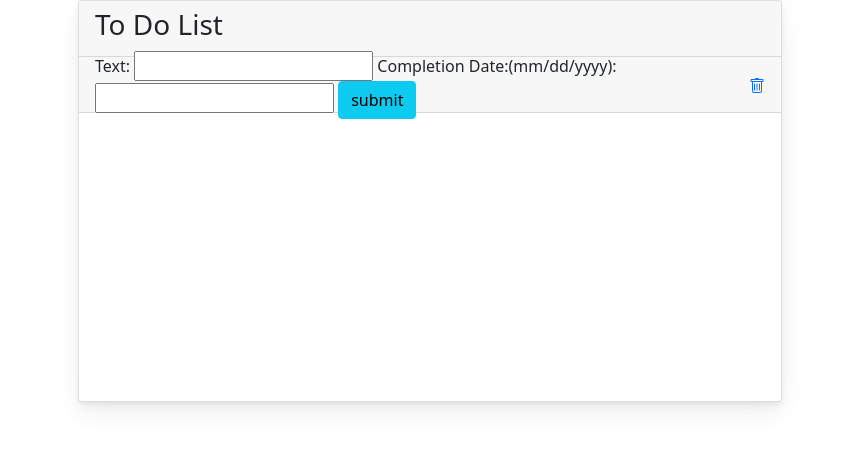
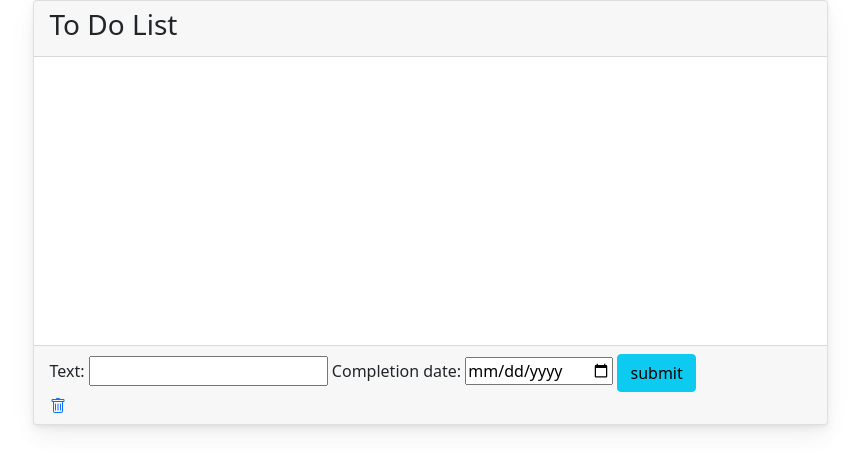
Before and after one commit to romikgosai/todolist, a Django app: page / in a window 1280 px wide. Shown: the top 471 px of the page, without its empty margins (128-988 px from the left). Run offline with Django 4.2, Linux system fonts and the light colour scheme; data that the repository does not hold is empty.

Commit message:
commit -4

```diff
--- a/app/forms.py
+++ b/app/forms.py
@@ -6,3 +6,5 @@ class TodoModelForm(forms.ModelForm):
     class Meta:
         model = Todo
         fields = ['text','completion_date']
+        widgets = {'completion_date': forms.DateInput(format=('%m/%d/%Y'), attrs={'type':'date'}),
+}
--- a/app/models.py
+++ b/app/models.py
@@ -7,7 +7,7 @@ class Todo(models.Model):
     text = models.CharField(max_length=50)
     completed = models.BooleanField(default=False)
     important = models.BooleanField(default=False)
-    completion_date = models.DateField("Completion Date:(mm/dd/yyyy)",auto_now_add=False,auto_now=False,blank=True)
+    completion_date = models.DateField(auto_now_add=False,auto_now=False,blank=True)
 
     def __str__(self):
         return self.text
--- a/app/templates/app/index.html
+++ b/app/templates/app/index.html
@@ -12,23 +12,10 @@
 </head>
 <body>
 <div class="row d-flex justify-content-center container">
-        <div class="col-md-8">
+        <div class="col-md-9">
             <div class="card-hover-shadow-2x mb-3 card">
         <div class="card-header-tab card-header">
             <div class="card-header-title font-size-lg justify-content-center text-capitalize font-weight-normal"><h3>To Do List</h3></div>
-        </div>
-        <div class="card-header-tab justify-content-center card-header">
-            <form action="{% url 'add' %}" method="POST">
-                {% csrf_token %}
-                    {{form}}
-                    <input type="Submit" value="submit" class="btn btn-info col">
-                </form>
-                <a class="widget-content-left" href='{% url 'deleteall' %}' >
-                    <svg xmlns="http://www.w3.org/2000/svg" width="16" height="16" fill="currentColor" class="bi bi-trash" viewBox="0 0 16 16">
-                        <path d="M5.5 5.5A.5.5 0 0 1 6 6v6a.5.5 0 0 1-1 0V6a.5.5 0 0 1 .5-.5zm2.5 0a.5.5 0 0 1 .5.5v6a.5.5 0 0 1-1 0V6a.5.5 0 0 1 .5-.5zm3 .5a.5.5 0 0 0-1 0v6a.5.5 0 0 0 1 0V6z"/>
-                        <path fill-rule="evenodd" d="M14.5 3a1 1 0 0 1-1 1H13v9a2 2 0 0 1-2 2H5a2 2 0 0 1-2-2V4h-.5a1 1 0 0 1-1-1V2a1 1 0 0 1 1-1H6a1 1 0 0 1 1-1h2a1 1 0 0 1 1 1h3.5a1 1 0 0 1 1 1v1zM4.118 4 4 4.059V13a1 1 0 0 0 1 1h6a1 1 0 0 0 1-1V4.059L11.882 4H4.118zM2.5 3V2h11v1h-11z"/>
-                    </svg>
-                </a>
         </div>
         <div class="scroll-area-sm">
             <perfect-scrollbar class="ps-show-limits">
@@ -106,6 +93,19 @@
                     </div>
                 </perfect-scrollbar>
             </div>
+            <div class="d-block text-right card-footer">
+                <form action="{% url 'add' %}" method="POST">
+                    {% csrf_token %}
+                        {{form}}
+                        <input type="Submit" value="submit" class="btn btn-info col">
+                    </form>
+                    <a class="widget-content-left" href='{% url 'deleteall' %}' >
+                        <svg xmlns="http://www.w3.org/2000/svg" width="16" height="16" fill="currentColor" class="bi bi-trash" viewBox="0 0 16 16">
+                            <path d="M5.5 5.5A.5.5 0 0 1 6 6v6a.5.5 0 0 1-1 0V6a.5.5 0 0 1 .5-.5zm2.5 0a.5.5 0 0 1 .5.5v6a.5.5 0 0 1-1 0V6a.5.5 0 0 1 .5-.5zm3 .5a.5.5 0 0 0-1 0v6a.5.5 0 0 0 1 0V6z"/>
+                            <path fill-rule="evenodd" d="M14.5 3a1 1 0 0 1-1 1H13v9a2 2 0 0 1-2 2H5a2 2 0 0 1-2-2V4h-.5a1 1 0 0 1-1-1V2a1 1 0 0 1 1-1H6a1 1 0 0 1 1-1h2a1 1 0 0 1 1 1h3.5a1 1 0 0 1 1 1v1zM4.118 4 4 4.059V13a1 1 0 0 0 1 1h6a1 1 0 0 0 1-1V4.059L11.882 4H4.118zM2.5 3V2h11v1h-11z"/>
+                        </svg>
+                    </a>
+            </div>
         </div>
     </div>
 </div>
```
Also changed, not shown: db.sqlite3.
